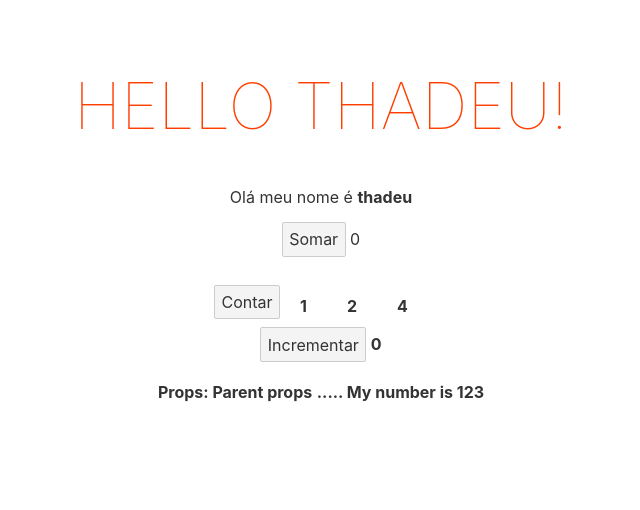
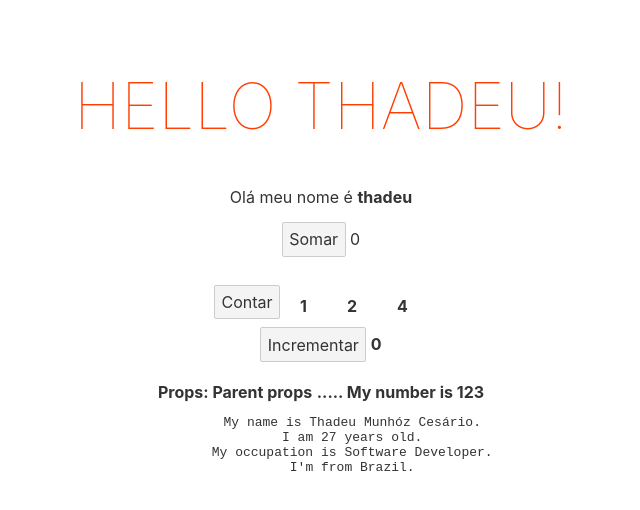
Before and after one commit to ThadeuCesario/Svelte, a Svelte app in the folder poc/: page / in a window 1280 px wide. Shown: the top 510 px of the page, without its empty margins (319-959 px from the left). Built offline with nearby package versions, Linux system fonts and the light colour scheme.

Commit message:
new adjustments in ParentComponent using spread props

```diff
--- a/poc/src/components/ParentComponent/ParentComponent.svelte
+++ b/poc/src/components/ParentComponent/ParentComponent.svelte
@@ -1,9 +1,18 @@
 <script>
     import ChildComponent from "../ChildComponent/ChildComponent.svelte";
+    import OtherChildComponent from "../OtherChildComponent/OtherChildComponent.svelte";
+
+    const data = {
+        name: 'Thadeu Munhóz Cesário',
+        age: 27,
+        occupation: 'Software Developer',
+        country: 'Brazil'
+    }
 </script>
 
 <div class="container">
     <ChildComponent name="Parent props"/>
+    <OtherChildComponent {...data} />
 </div>
 
 <style>
```
